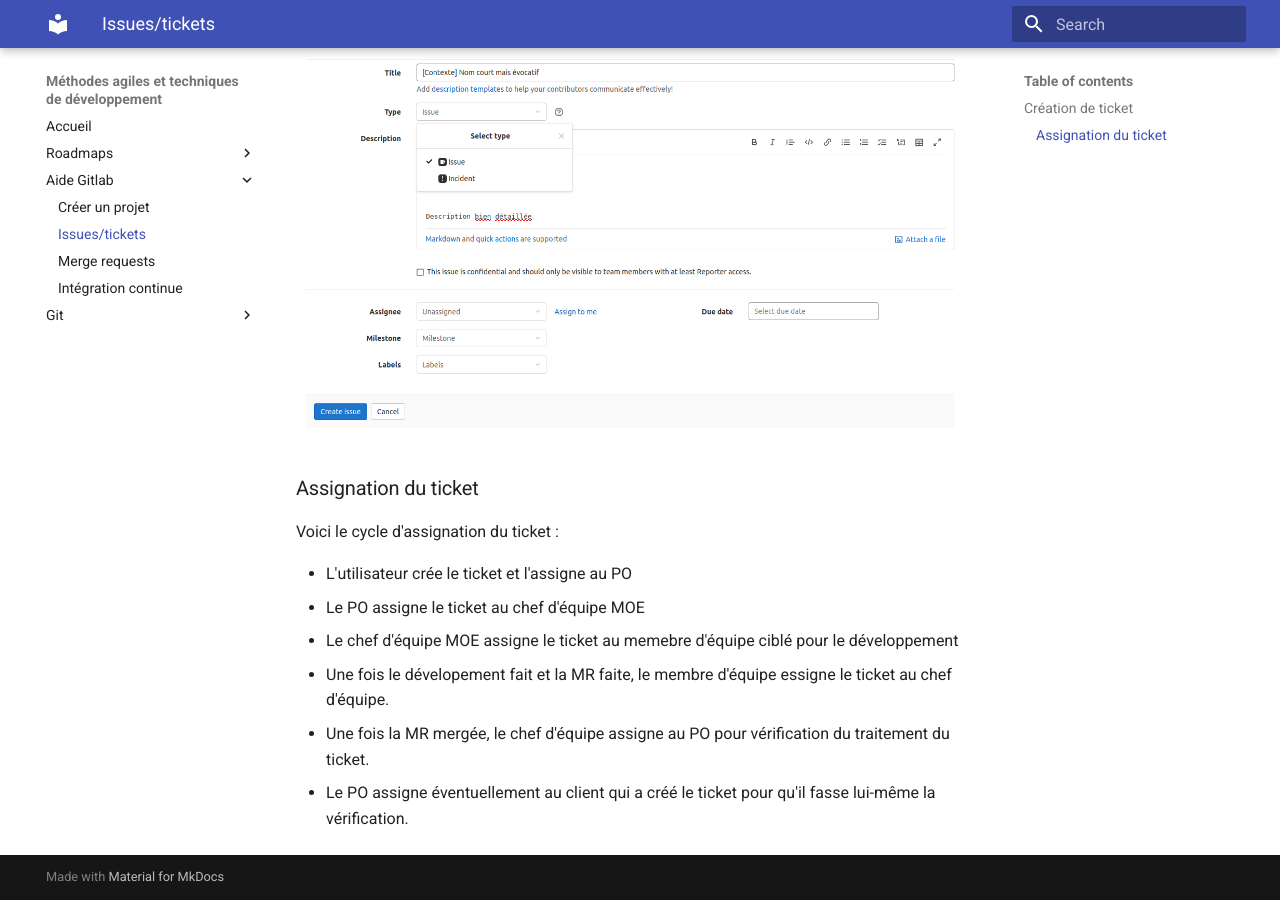
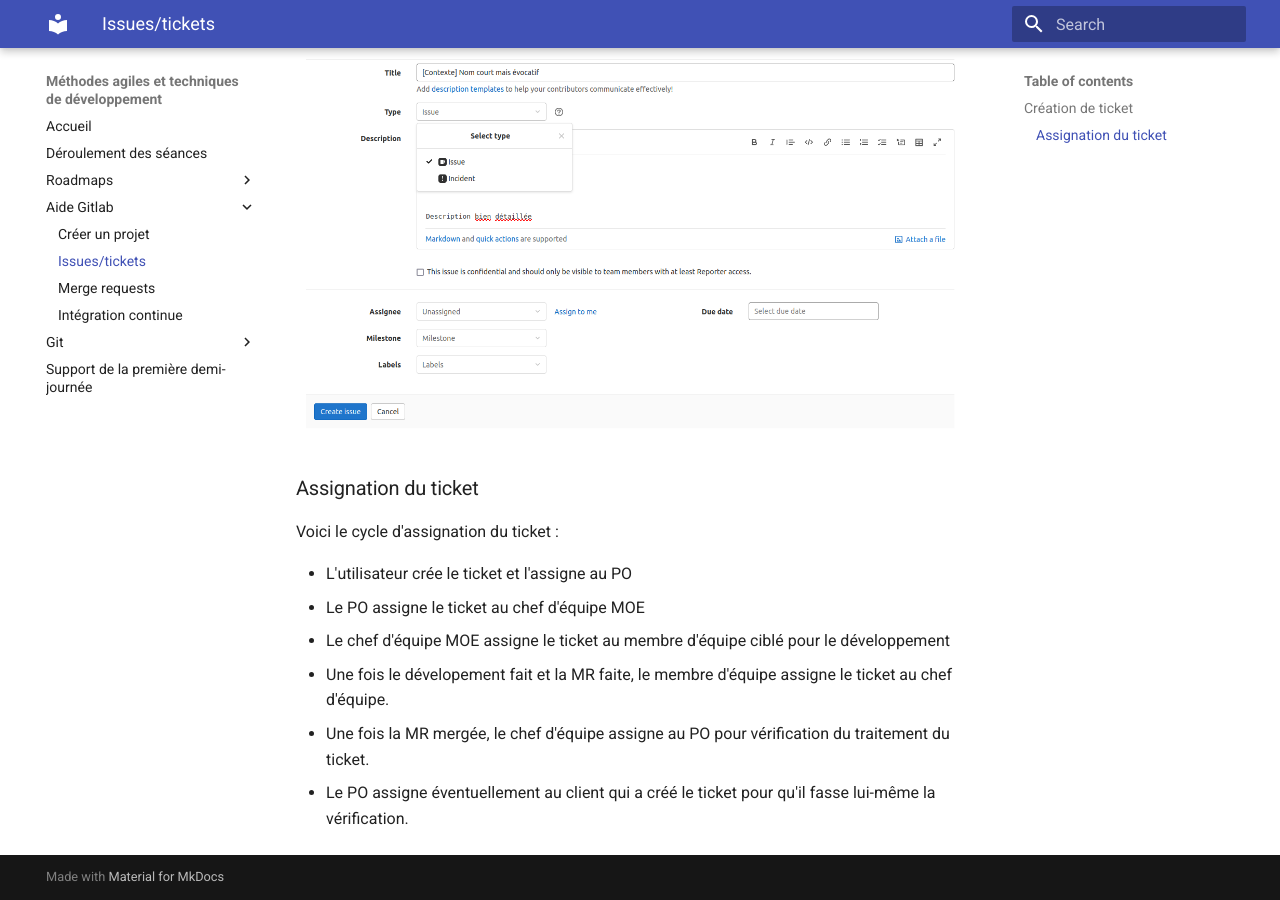
Before and after one commit to azarz/Methodes-agiles-et-techniques-de-developpement-ing2-m1, an MkDocs documentation site: the page built from docs/gitlab/issues.md, in a window 1280 px wide and 900 px high, scrolled down 570 px. Built offline with MkDocs 1.6.1 and Material for MkDocs 9.7.7, drawn with Linux system fonts in a browser that asks for light colours.

Commit message:
add planning

```diff
--- a/docs/gitlab/issues.md
+++ b/docs/gitlab/issues.md
@@ -18,7 +18,7 @@
 
 - L'utilisateur crée le ticket et l'assigne au PO
 - Le PO assigne le ticket au chef d'équipe MOE
-- Le chef d'équipe MOE assigne le ticket au memebre d'équipe ciblé pour le développement
-- Une fois le dévelopement fait et la MR faite, le membre d'équipe essigne le ticket au chef d'équipe.
+- Le chef d'équipe MOE assigne le ticket au membre d'équipe ciblé pour le développement
+- Une fois le dévelopement fait et la MR faite, le membre d'équipe assigne le ticket au chef d'équipe.
 - Une fois la MR mergée, le chef d'équipe assigne au PO pour vérification du traitement du ticket.
 - Le PO assigne éventuellement au client qui a créé le ticket pour qu'il fasse lui-même la vérification.
--- a/mkdocs.yml
+++ b/mkdocs.yml
@@ -1,6 +1,7 @@
 site_name: Méthodes agiles et techniques de développement
 nav:
     - Accueil: index.md
+    - Déroulement des séances: planning.md
     - Roadmaps:
         - Utilisateurs et product owner: utilisateurs.md
         - Développeurs et chef d'équipe: developpeurs.md
@@ -11,7 +12,9 @@
         - Merge requests: gitlab/mr.md
         - Intégration continue: gitlab/ci.md
     - Git:
-        - Formation Git: FormationGit.pdf
+        - Guide pour débuter (en anglais): https://rogerdudler.github.io/git-guide/" target="_blank
+        - Formation Git: FormationGit.pdf" target="_blank
+    - Support de la première demi-journée: presentation_j1.pdf" target="_blank
 markdown_extensions:
     - fenced_code
     - toc:
```
Also changed, not shown: docs/index.md (+2 -1 lines), docs/planning.md (added, +26 -0 lines), 2 other files.
